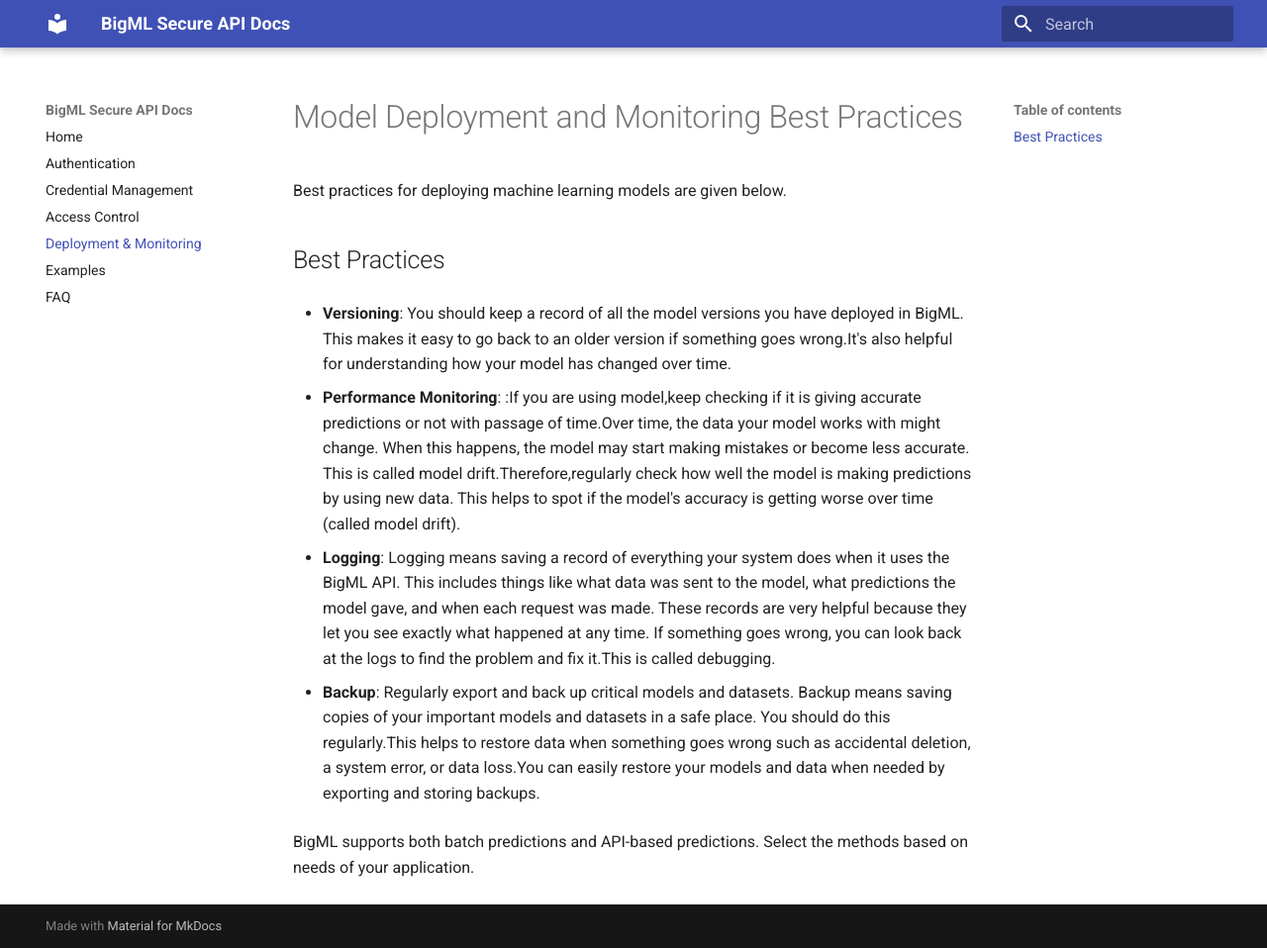
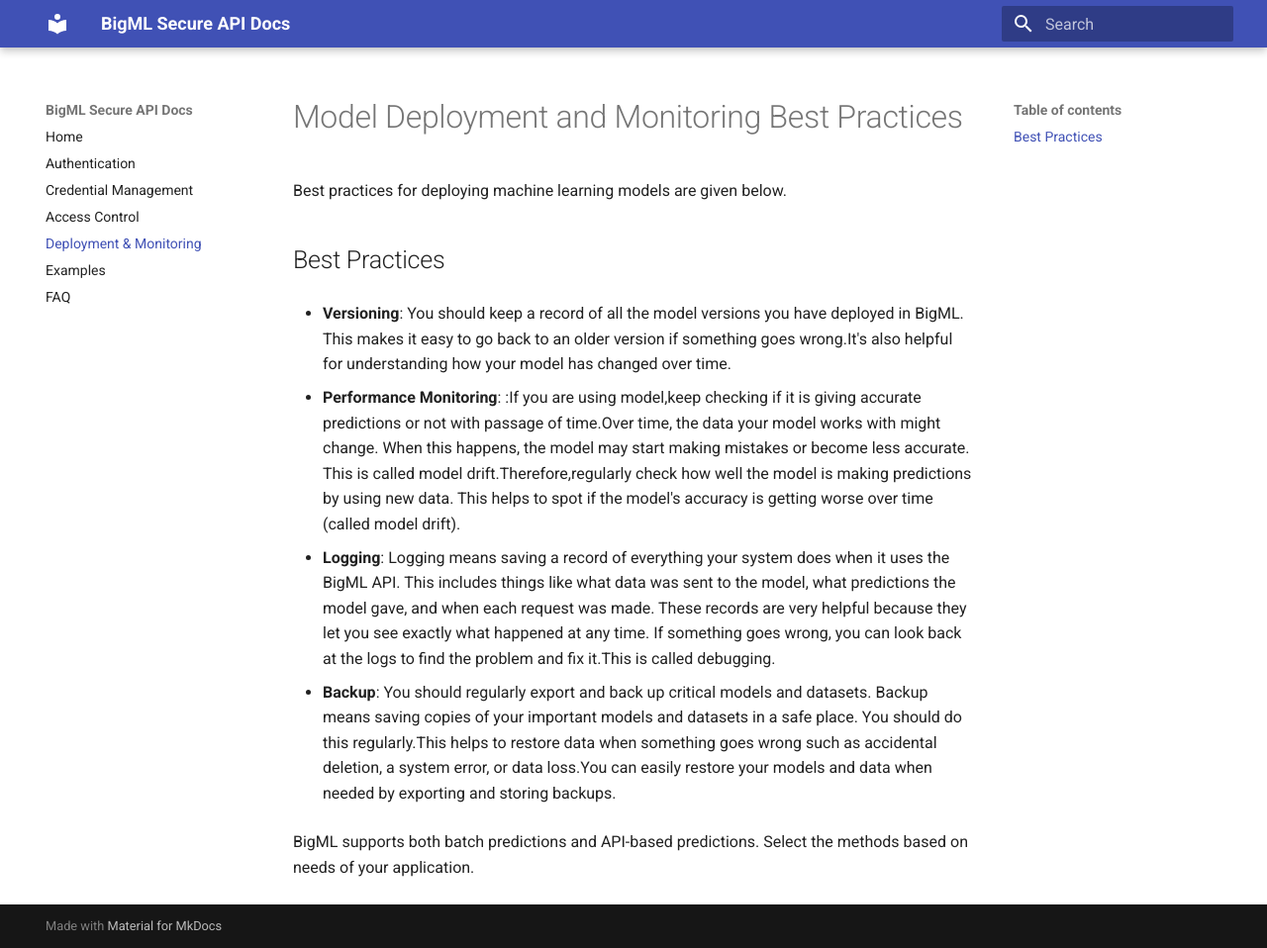
Before and after one commit to maadfa/bigml-secure-api-docs, an MkDocs documentation site: the page built from docs/deployment-monitoring.md, in a window 1280 px wide and 958 px high. Shown: the whole window at 99% size. Built offline with MkDocs 1.6.1 and Material for MkDocs 9.7.7, drawn with Linux system fonts in a browser that asks for light colours.

```diff
--- a/docs/deployment-monitoring.md
+++ b/docs/deployment-monitoring.md
@@ -10,7 +10,7 @@ Best practices for deploying machine learning models are given below.
 
 - **Logging**: Logging means saving a record of everything your system does when it uses the BigML API. This includes things like what data was sent to the model, what predictions the model gave, and when each request was made. These records are very helpful because they let you see exactly what happened at any time. If something goes wrong, you can look back at the logs to find the problem and fix it.This is called debugging.
 
-- **Backup**: Regularly export and back up critical models and datasets.
+- **Backup**: You should regularly export and back up critical models and datasets.
 Backup means saving copies of your important models and datasets in a safe place. You should do this regularly.This helps to restore data when something goes wrong such as accidental deletion, a system error, or data loss.You can easily restore your models and data when needed by exporting and storing backups.
 
 BigML supports both batch predictions and API-based predictions. Select the methods based on  needs of your application.
```
Also changed, not shown: site/access-control/index.html, site/deployment-monitoring/index.html, site/faq/index.html, site/search/search_index.json.
